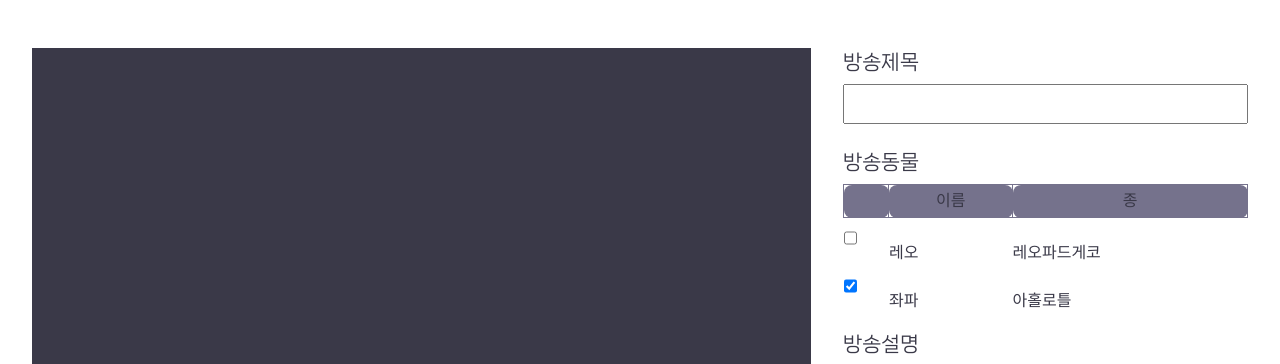
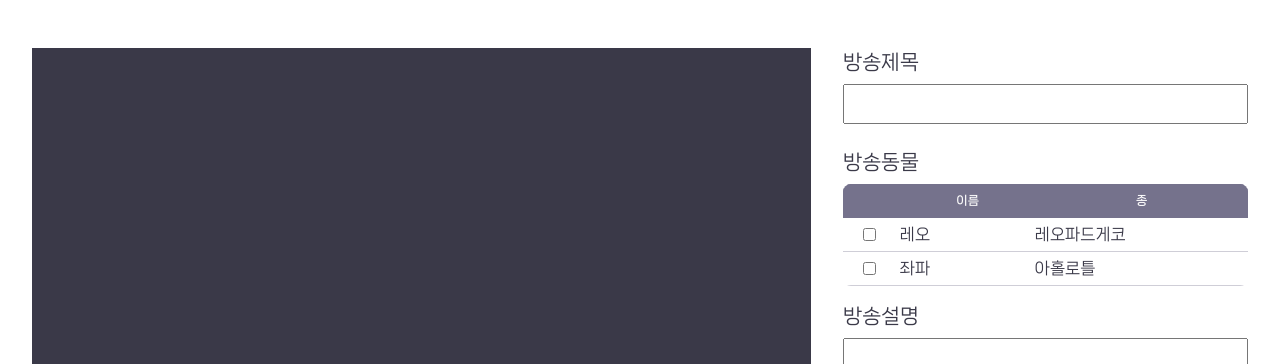
Before and after one commit to My-Little-Jurassic/Marizoo, a React (Create React App) app in the folder my-little-jurassic-buisness/: page / in a window 1280 px wide. Shown: the top 364 px of the page. Built offline with nearby package versions, Linux system fonts and the light colour scheme.

Commit message:
update : 스크롤 가능한 테이블 생성

```diff
--- a/my-little-jurassic-buisness/src/components/Broadcast/BroadcastSettingContainer/BroadcastTable.tsx
+++ b/my-little-jurassic-buisness/src/components/Broadcast/BroadcastSettingContainer/BroadcastTable.tsx
@@ -8,8 +8,9 @@ interface IProps {
 
 const BroadcastTable = ({ toggleAnimal }: IProps) => {
   const [animalList, setAnimalList] = useState<IAnimal[]>([
+    // TODO: 비동기를 통한 샵 동물 목록을 받아와 저장
     { id: 1, name: "레오", select: false, classification: "레오파드게코" },
-    { id: 2, name: "좌파", select: true, classification: "아홀로틀" },
+    { id: 2, name: "좌파", select: false, classification: "아홀로틀" },
   ]);
   const onChange = (e: ChangeEvent<HTMLInputElement>) => {
     const index = Number(e.target.value);
@@ -43,11 +44,48 @@ const BroadcastTable = ({ toggleAnimal }: IProps) => {
 };
 
 const StyledTable = styled.table`
+  border-radius: 8px;
+  overflow: hidden;
+  & tr {
+    display: flex;
+    table-layout: fixed;
+    & > *:nth-child(1) {
+      flex: 1 1 0;
+      display: flex;
+      justify-content: center;
+    }
+    & > *:nth-child(2) {
+      flex: 3 1 0;
+    }
+    & > *:nth-child(3) {
+      flex: 5 1 0;
+    }
+  }
   & > thead th {
+    height: 16px;
     border: 1px solid ${({ theme }) => theme.colors.secondaryText};
     background-color: ${({ theme }) => theme.colors.secondaryText};
-    border-radius: 8px;
     padding: 8px;
+    font: ${({ theme }) => theme.fonts.header6};
+    color: ${({ theme }) => theme.colors.secondaryBg};
+  }
+  & > tbody {
+    display: block;
+    max-height: 120px;
+    overflow: auto;
+    & > tr {
+      border-bottom: 1px solid ${({ theme }) => theme.colors.disable};
+      font: ${({ theme }) => theme.fonts.subContent};
+      color: ${({ theme }) => theme.colors.primaryText};
+      & > td {
+        padding: 5px;
+      }
+      & input {
+        margin: 5px;
+        padding: auto;
+        height: auto;
+      }
+    }
   }
   * {
     margin: 0;
```
